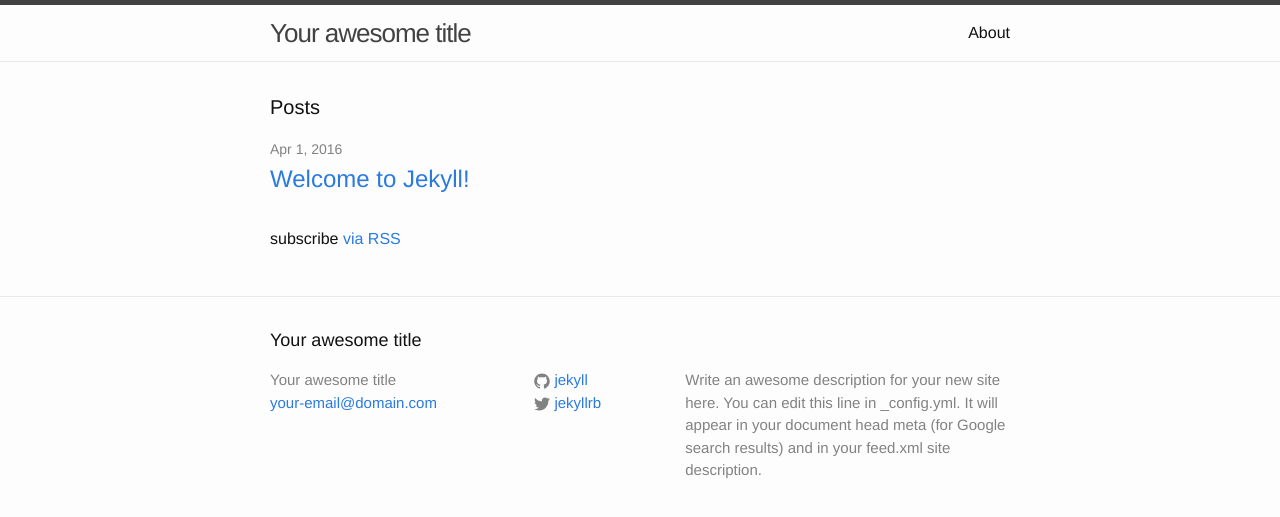
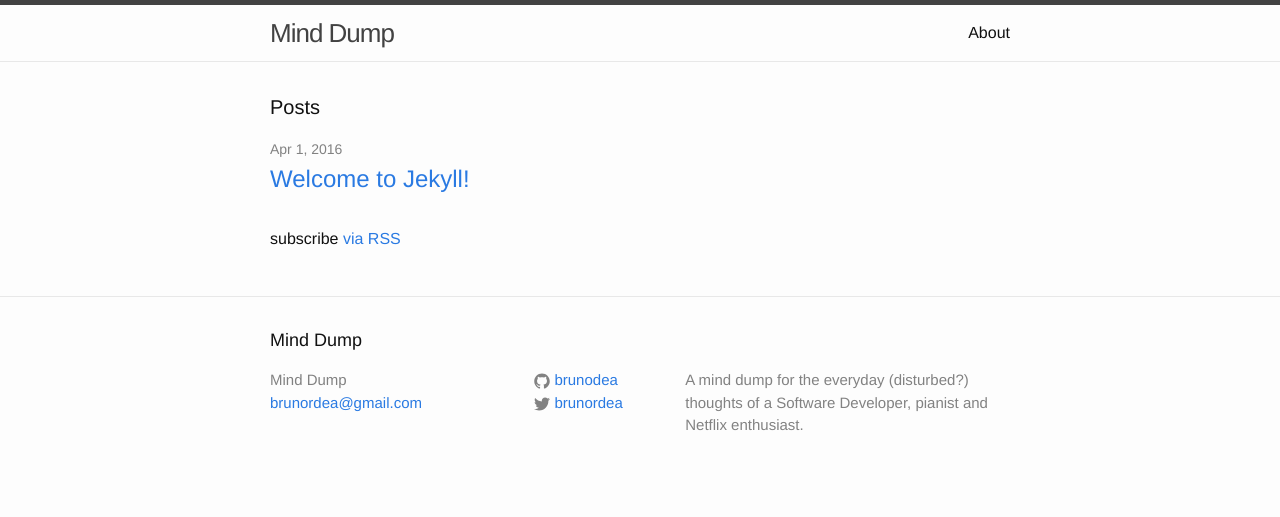
Before and after one commit to brunodea/brunodea.github.io, a Jekyll site: the page built from index.html, in a window 1280 px wide. Shown: the top 517 px of the page. Built offline with Jekyll 4.4.1, drawn with Linux system fonts in a browser that asks for light colours.

Commit message:
Fix _config.yml

```diff
--- a/_config.yml
+++ b/_config.yml
@@ -6,16 +6,15 @@
 # 'jekyll serve'. If you change this file, please restart the server process.
 
 # Site settings
-title: Your awesome title
-email: your-email@domain.com
+title: Mind Dump
+email: brunordea@gmail.com
 description: > # this means to ignore newlines until "baseurl:"
-  Write an awesome description for your new site here. You can edit this
-  line in _config.yml. It will appear in your document head meta (for
-  Google search results) and in your feed.xml site description.
+    A mind dump for the everyday (disturbed?) thoughts of a Software Developer,
+    pianist and Netflix enthusiast.
 baseurl: "" # the subpath of your site, e.g. /blog
-url: "http://yourdomain.com" # the base hostname & protocol for your site
-twitter_username: jekyllrb
-github_username:  jekyll
+url: "http://brunodea.github.io" # the base hostname & protocol for your site
+twitter_username: brunordea
+github_username: brunodea
 
 # Build settings
 markdown: kramdown
```
